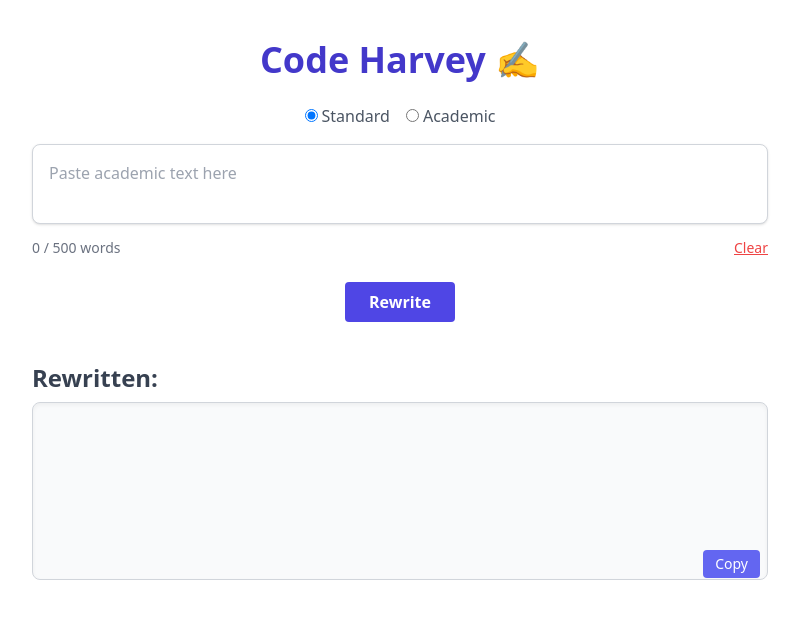
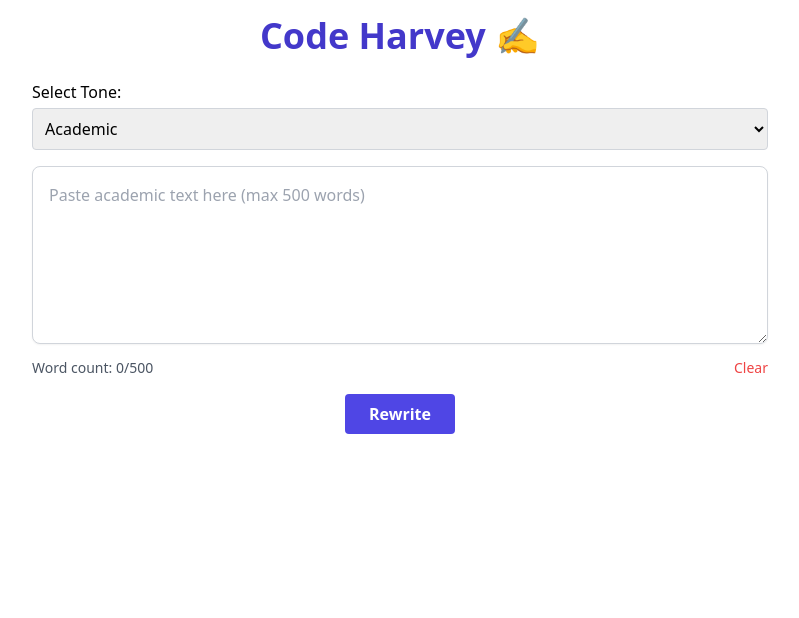
Before and after one commit to CodeHarveyAi/code-harvey, a Next.js app: page / in a window 1280 px wide. Shown: the top 618 px of the page, without its empty margins (240-1039 px from the left). Built offline with nearby package versions, Linux system fonts and the light colour scheme.

Commit message:
Updated frontend with tone selector, word limit, feedback, copy/clear buttons

```diff
--- a/app/api/rewrite/route.js
+++ b/app/api/rewrite/route.js
@@ -1,28 +1,37 @@
-// app/api/rewrite/route.js
 import { NextResponse } from 'next/server'
 
 export async function POST(req) {
   const { text, tone } = await req.json()
 
+  const apiKey = process.env.OPENAI_API_KEY
+  const url = 'https://api.openai.com/v1/chat/completions'
+
+  const bannedWords = [
+    'crucial', 'essential', 'impactful', 'underscores', 'groundbreaking', 'empower',
+    'pivotal', 'foster', 'enhance', 'critical', 'robust', 'transform',
+    'nuanced', 'interplay', 'illuminate', 'delve', 'framework', 'interconnected',
+    'interwoven', 'navigate', 'insight', 'dynamic', 'domain', 'endeavor',
+    'facilitate', 'promote', 'holistic', 'comprehensive', 'myriad', 'landscape',
+    'notion', 'sphere', 'realm', 'showcase', 'shed light', 'unveil',
+    'leveraged', 'empirical', 'paradigm', 'aforementioned', 'therein', 'aforethought',
+    'outcomes', 'optimize', 'solution', 'leverage', 'key takeaway', 'game-changer'
+  ]
+
   const prompt =
     tone === 'academic'
-      ? `Rewrite this academic text in a formal, clear tone: ${text}`
-      : `Rewrite this in a natural, simple tone: ${text}`
-
-  const apiKey = process.env.ANTHROPIC_API_KEY
-  const url = 'https://api.anthropic.com/v1/messages'
+      ? `Rewrite this academic text in a clear and human voice, using formal structure but avoiding unnatural phrases. Do not use these words: ${bannedWords.join(", ").slice(0, 300)}. Text: ${text}`
+      : `Rewrite this in a natural tone. You may use personal voice like \"I\" or \"we\" if it fits, but avoid words like: ${bannedWords.join(", ").slice(0, 300)}. Text: ${text}`
 
   const headers = {
-    'x-api-key': apiKey,
-    'anthropic-version': '2023-06-01',
-    'content-type': 'application/json',
+    'Authorization': `Bearer ${apiKey}`,
+    'Content-Type': 'application/json',
   }
 
   const body = {
-    model: 'claude-3-opus-20240229',
+    model: 'gpt-4',
+    messages: [{ role: 'user', content: prompt }],
+    temperature: 0.7,
     max_tokens: 1024,
-    temperature: 0.7,
-    messages: [{ role: 'user', content: prompt }],
   }
 
   try {
@@ -33,10 +42,10 @@ export async function POST(req) {
     })
 
     const json = await response.json()
-    const rewritten = json?.content?.[0]?.text || 'No rewrite returned.'
+    const rewritten = json?.choices?.[0]?.message?.content || 'No rewrite returned.'
     return NextResponse.json({ rewritten })
   } catch (error) {
-    console.error('Claude API error:', error)
-    return NextResponse.json({ rewritten: 'Error contacting Claude.' }, { status: 500 })
+    console.error('OpenAI API error:', error)
+    return NextResponse.json({ rewritten: 'Error contacting OpenAI.' }, { status: 500 })
   }
 }
--- a/app/page.js
+++ b/app/page.js
@@ -1,183 +1,126 @@
 'use client'
-import { useState, useRef, useEffect } from 'react'
+
+import { useState } from 'react'
 
 export default function Home() {
   const [text, setText] = useState('')
   const [rewritten, setRewritten] = useState('')
   const [loading, setLoading] = useState(false)
-  const [toast, setToast] = useState('')
-  const [warn, setWarn] = useState(false)
-  const [feedback, setFeedback] = useState('')
-  const [tone, setTone] = useState('standard')
+  const [tone, setTone] = useState('academic')
+  const [copied, setCopied] = useState(false)
+  const [wordCount, setWordCount] = useState(0)
 
-  const MAX_WORDS = 500
-  const wordCount = text.trim() === '' ? 0 : text.trim().split(/\s+/).length
-  const overLimit = wordCount > MAX_WORDS
-
-  const inputRef = useRef(null)
-
-  useEffect(() => {
-    if (inputRef.current) {
-      inputRef.current.style.height = 'auto'
-      inputRef.current.style.height = inputRef.current.scrollHeight + 'px'
-    }
-  }, [text])
-
-  function showToast(message) {
-    setToast(message)
-    setTimeout(() => setToast(''), 2000)
+  const handleTextChange = (e) => {
+    const newText = e.target.value
+    setText(newText)
+    setWordCount(newText.trim().split(/\s+/).length)
   }
 
   async function handleRewrite() {
-    if (overLimit || loading) {
-      setWarn(true)
-      setTimeout(() => setWarn(false), 2000)
+    if (wordCount > 500) {
+      alert('Word limit exceeded (500 words max). Please shorten your text.')
       return
     }
+
     setLoading(true)
+    setCopied(false)
+
     try {
       const res = await fetch('/api/rewrite', {
         method: 'POST',
-        headers: { 'Content-Type': 'application/json' },
-        body: JSON.stringify({ text, tone })
+        headers: {
+          'Content-Type': 'application/json',
+        },
+        body: JSON.stringify({ text, tone }),
       })
       const data = await res.json()
-      const replaced = data.rewritten?.replace(/outcomes/gi, 'results') || ''
-      setRewritten(replaced)
-      setFeedback('')
-      showToast('Rewritten!')
-    } catch {
+      setRewritten(data.rewritten)
+    } catch (err) {
       setRewritten('Error occurred while rewriting.')
     } finally {
       setLoading(false)
     }
   }
 
-  function handleCopy() {
+  const handleCopy = () => {
     navigator.clipboard.writeText(rewritten)
-    showToast('Copied!')
+    setCopied(true)
   }
 
-  function handleClear() {
+  const handleClear = () => {
     setText('')
     setRewritten('')
-    setFeedback('')
-  }
-
-  function handleFeedback(value) {
-    setFeedback(value)
-    showToast(value === 'up' ? 'Thanks for the 👍' : 'Got it 👎')
+    setCopied(false)
+    setWordCount(0)
   }
 
   return (
-    <main className="max-w-3xl mx-auto px-4 py-10 relative">
-      {toast && (
-        <div className="absolute top-4 left-1/2 transform -translate-x-1/2 bg-indigo-600 text-white px-4 py-2 rounded shadow-lg transition-opacity duration-300">
-          {toast}
-        </div>
-      )}
+    <main className="p-4 max-w-3xl mx-auto">
+      <h1 className="text-4xl font-bold mb-6 text-center text-indigo-700">Code Harvey ✍️</h1>
 
-      {warn && (
-        <div className="absolute top-16 left-1/2 transform -translate-x-1/2 bg-red-500 text-white px-4 py-2 rounded shadow-lg transition-opacity duration-300">
-          {overLimit ? 'Too many words!' : 'Harvey is thinking. Please wait...'}
-        </div>
-      )}
-
-      <h1 className="text-4xl font-extrabold text-center text-indigo-700 mb-6">
-        Code Harvey ✍️
-      </h1>
-
-      <div className="flex justify-center gap-4 mb-4">
-        <label className="text-gray-600 font-medium">
-          <input
-            type="radio"
-            name="tone"
-            value="standard"
-            checked={tone === 'standard'}
-            onChange={(e) => setTone(e.target.value)}
-            className="mr-1"
-          />
-          Standard
-        </label>
-        <label className="text-gray-600 font-medium">
-          <input
-            type="radio"
-            name="tone"
-            value="academic"
-            checked={tone === 'academic'}
-            onChange={(e) => setTone(e.target.value)}
-            className="mr-1"
-          />
-          Academic
-        </label>
+      <div className="mb-4">
+        <label htmlFor="tone" className="block font-medium mb-1">Select Tone:</label>
+        <select
+          id="tone"
+          value={tone}
+          onChange={(e) => setTone(e.target.value)}
+          className="border border-gray-300 p-2 rounded w-full focus:outline-none focus:ring-2 focus:ring-indigo-400"
+        >
+          <option value="academic">Academic</option>
+          <option value="standard">Standard</option>
+        </select>
       </div>
 
       <textarea
-        ref={inputRef}
-        placeholder="Paste academic text here"
+        rows="6"
+        placeholder="Paste academic text here (max 500 words)"
         value={text}
-        onChange={(e) => setText(e.target.value)}
-        className={`w-full p-4 border rounded-lg shadow focus:outline-none resize-none focus:ring-2 ${
-          overLimit ? 'border-red-400 focus:ring-red-400' : 'border-gray-300 focus:ring-indigo-400'
-        }`}
+        onChange={handleTextChange}
+        className="w-full p-4 border border-gray-300 rounded-lg shadow-sm focus:outline-none focus:ring-2 focus:ring-indigo-400"
       />
 
-      <div className="flex justify-between mt-2 text-sm">
-        <span className={overLimit ? 'text-red-500' : 'text-gray-500'}>
-          {wordCount} / {MAX_WORDS} words
-        </span>
+      <div className="flex items-center justify-between mt-2 text-sm text-gray-600">
+        <span>Word count: {wordCount}/500</span>
         <button
           onClick={handleClear}
-          className="text-red-500 hover:text-red-700 underline"
+          className="text-red-500 hover:text-red-700 font-medium"
         >
           Clear
         </button>
       </div>
 
-      <div className="flex justify-center mt-6">
+      <div className="mt-4 text-center">
         <button
           onClick={handleRewrite}
-          disabled={loading || overLimit}
-          className={`px-6 py-2 rounded text-white font-semibold ${
-            loading || overLimit ? 'bg-gray-400 cursor-not-allowed' : 'bg-indigo-600 hover:bg-indigo-700'
+          disabled={loading}
+          className={`px-6 py-2 rounded text-white font-semibold transition ${
+            loading ? 'bg-gray-400 cursor-not-allowed' : 'bg-indigo-600 hover:bg-indigo-700'
           }`}
         >
-          {loading ? 'Rewriting...' : 'Rewrite'}
-        </button>
-      </div>
-
-      <h2 className="mt-10 text-2xl font-semibold text-gray-700">Rewritten:</h2>
-
-      <div className="relative mt-2">
-        <textarea
-          readOnly
-          value={rewritten}
-          rows="6"
-          className="w-full p-4 border border-gray-300 rounded-lg bg-gray-50 shadow-inner text-gray-800 resize-none"
-        />
-        <button
-          onClick={handleCopy}
-          className="absolute bottom-2 right-2 px-3 py-1 text-sm text-white bg-indigo-500 hover:bg-indigo-600 rounded"
-        >
-          Copy
+          {loading ? 'Thinking…' : 'Rewrite'}
         </button>
       </div>
 
       {rewritten && (
-        <div className="mt-4 flex gap-3 items-center">
-          <span className="text-sm text-gray-600">Was this helpful?</span>
-          <button
-            onClick={() => handleFeedback('up')}
-            className={`text-xl ${feedback === 'up' ? 'text-green-600' : 'text-gray-400 hover:text-green-500'}`}
-          >
-            👍
-          </button>
-          <button
-            onClick={() => handleFeedback('down')}
-            className={`text-xl ${feedback === 'down' ? 'text-red-600' : 'text-gray-400 hover:text-red-500'}`}
-          >
-            👎
-          </button>
+        <div className="mt-8">
+          <h2 className="text-2xl font-semibold text-gray-700 mb-2">Rewritten:</h2>
+          <textarea
+            value={rewritten}
+            readOnly
+            className="w-full h-48 p-4 border border-gray-300 rounded-lg shadow-sm resize-none"
+          />
+          <div className="flex items-center justify-between mt-2">
+            <button
+              onClick={handleCopy}
+              className="text-sm px-4 py-1 bg-gray-200 hover:bg-gray-300 rounded"
+            >
+              {copied ? 'Copied!' : 'Copy'}
+            </button>
+            <div className="space-x-2">
+              <button className="text-green-600 hover:scale-110 transition">👍</button>
+              <button className="text-red-600 hover:scale-110 transition">👎</button>
+            </div>
+          </div>
         </div>
       )}
     </main>
```
